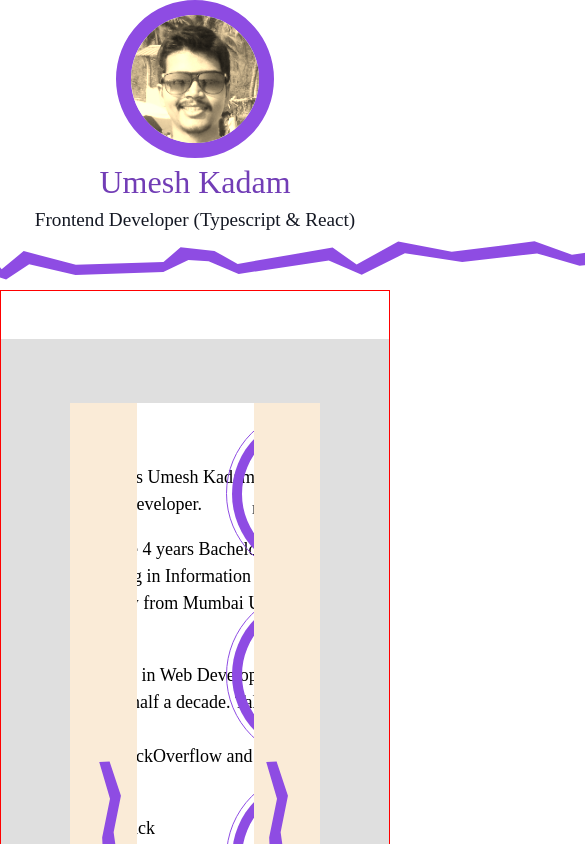
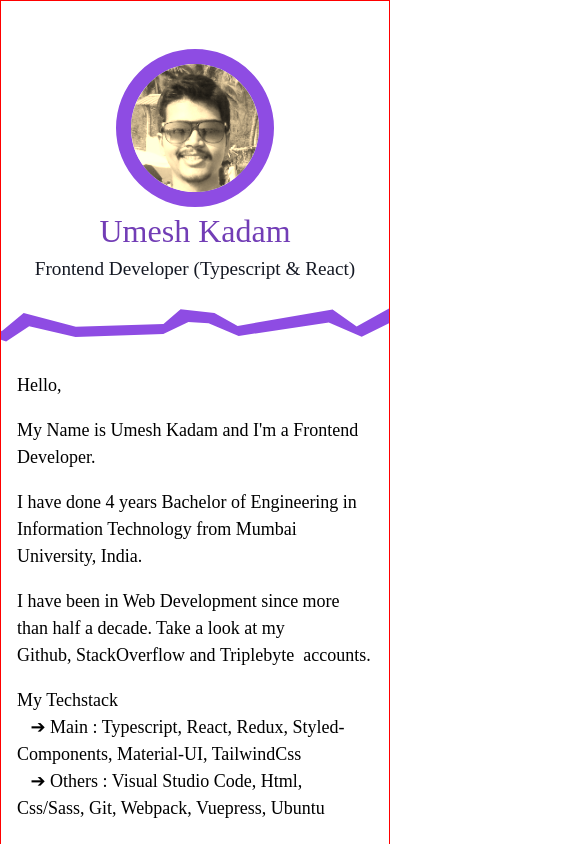
Before and after one commit to umeshmk/portfolio, a Next.js app: page / in a window 390 px wide. Shown: the top 844 px of the page, 585 px wide, since content can reach past the window. Built offline with nearby package versions, Linux system fonts and the light colour scheme; a web font is replaced by a local one.

Commit message:
looks decent on mobile

```diff
--- a/components/Home/styles.module.scss
+++ b/components/Home/styles.module.scss
@@ -1,6 +1,6 @@
 .home {
-  background-color: #1112;
-  padding: 4rem 1rem;
+  // background-color: #1112;
+  // padding: 4rem 0rem;
   // margin-bottom: 4rem;
   display: flex;
   flex-direction: column;
--- a/components/Slider/styles.module.scss
+++ b/components/Slider/styles.module.scss
@@ -1,8 +1,8 @@
+@import '../../styles/variables';
+
 .sliderBox {
   background-color: antiquewhite;
-  // height: 60vh;
-  // width: 60vw;
-  width: 70%;
+  width: 100%;
   display: flex;
   justify-content: center;
   align-items: center;
@@ -13,6 +13,16 @@
 .slider {
   // background-color: antiquewhite;
   min-height: 60vh;
-  width: 30vw;
+  width: 100%;
   // display: flex;
 }
+
+.sliderBox [data-type='vertical'] {
+  display: none;
+}
+
+// @media all and ($media-tablet) {
+//   .sliderBox [data-type='vertical'] {
+//     display: block;
+//   }
+// }
--- a/pages/index.tsx
+++ b/pages/index.tsx
@@ -5,7 +5,7 @@ import styles from '../styles/HomePage.module.scss';
 
 export default function HomePage() {
   return (
-    <div>
+    <div className={styles.main}>
       <Head>
         <title>Umesh Kadam</title>
         <meta
@@ -15,7 +15,7 @@ export default function HomePage() {
         <link rel="icon" href="/favicon.ico" />
       </Head>
       <Header />
-      <div className={styles.main}>
+      <div>
         <Home />
       </div>
     </div>
--- a/styles/HomePage.module.scss
+++ b/styles/HomePage.module.scss
@@ -3,12 +3,15 @@
 .main {
   font-size: 3rem;
   border: 1px solid red;
-  min-height: 30vh;
+  // min-height: 30vh;
   padding: 3rem 0;
+  width: 100vw;
+  min-height: 100vh;
+  overflow: hidden;
 }
 
-@media all and ($media-tablet) {
-  .main {
-    font-size: 7rem;
-  }
-}
+// @media all and ($media-tablet) {
+//   .main {
+//     font-size: 7rem;
+//   }
+// }
```
Also changed, not shown: styles/_variables.scss (+13 -0 lines).
